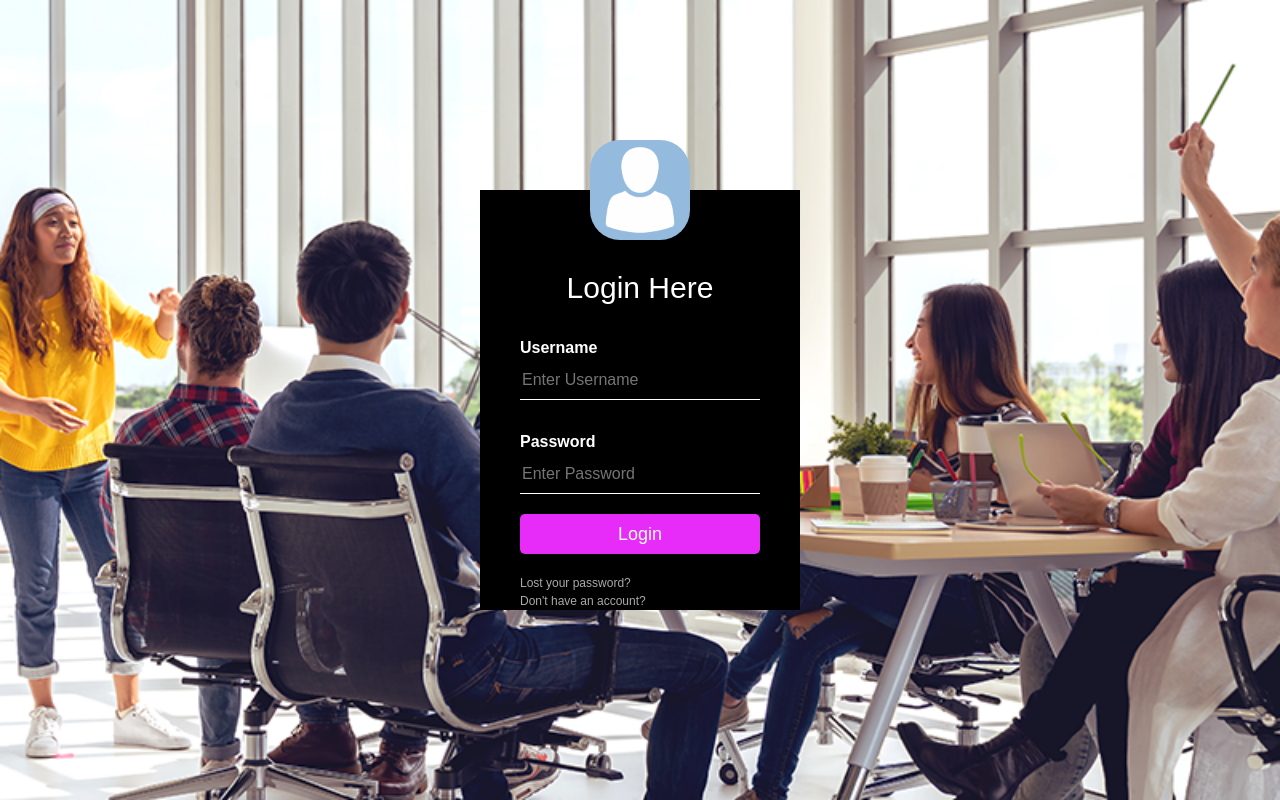
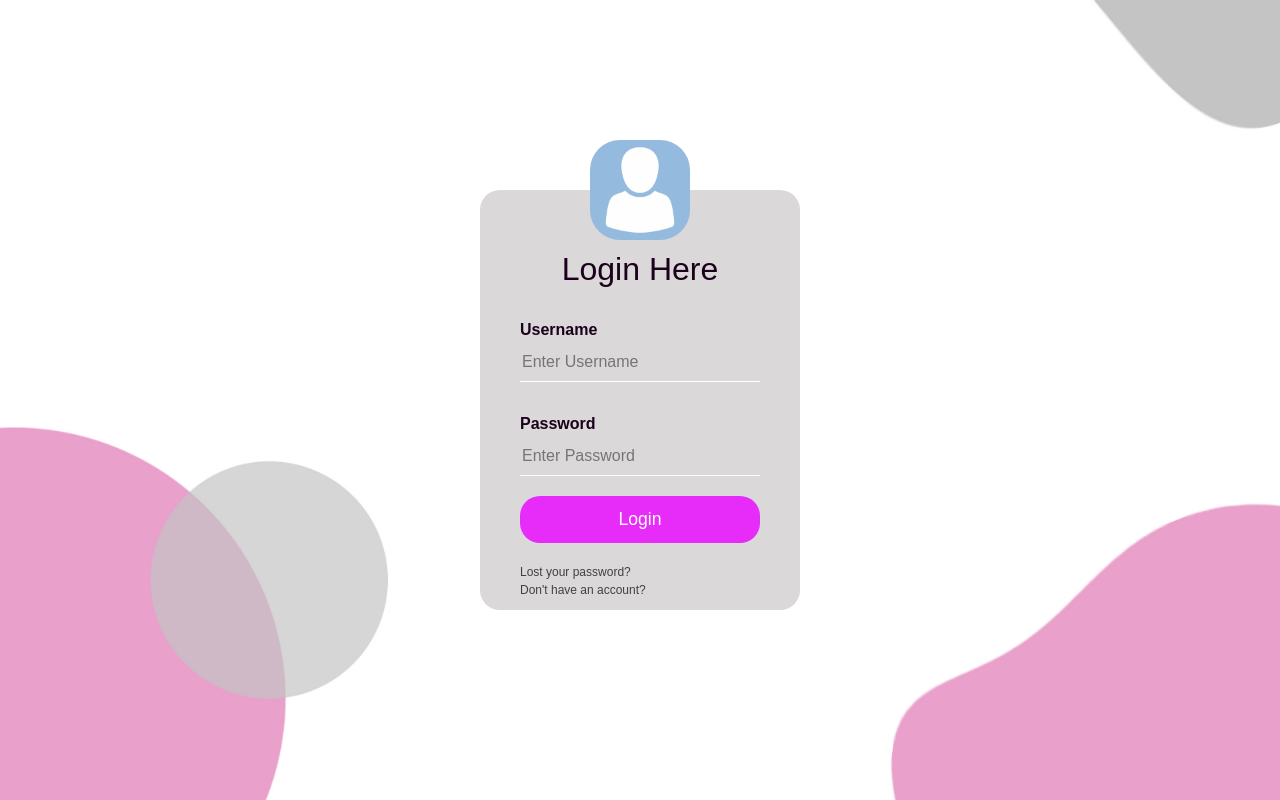
Before and after one commit to ochukoerewive/data_centric, a Flask app: page / in a window 1280 px wide. Run offline with Flask 2, Linux system fonts and the light colour scheme.

Commit message:
style.css.update

```diff
--- a/static/style.css
+++ b/static/style.css
@@ -1,8 +1,12 @@
 body{
     margin: 0;
     padding: 0;
-    background: url(/static/images/background1.png);
+    background: url(/static/images/login1.jpg);
+    background-repeat: no-repeat;
     background-size: cover;
+    display:flex;
+    justify-content: center;
+    align-items:center;
     background-position: center;
     font-family: sans-serif;
 }
@@ -10,14 +14,23 @@ body{
 .loginbox{
     width: 320px;
     height: 420px;
-    background: #000;
-    color:#fff;
+    background:rgb(218, 216, 216);
+    color:rgb(27, 1, 27);
     top: 50%;
     left: 50%;
+    border-radius: 20px;
     position: absolute;
     transform: translate(-50%, -50%);
     box-sizing: border-box;
-    padding: 80px 40px;
+    padding: 60px 40px;
+}
+.loginbox {
+    transition: 0.5s;
+}
+
+.loginbox:hover{
+    -webkit-box-shadow: 6px 5px 10px -2px rgba(0,0,0,0.69);
+    box-shadow: 6px 5px 10px -2px rgba(0,0,0,0.69);
 }
 
 .avatar{
@@ -33,7 +46,7 @@ h1{
     margin: 0;
     padding: 0 0 20px;
     text-align: center;
-    font-size: 30px;
+    font-size: 2rem;
 }
 
 .loginbox p{
@@ -61,28 +74,30 @@ h1{
     {
         border:none;
         outline:none;
-        height: 40px;
+        padding: 10px 15px;
         background: #e72bf8;
         color:rgb(255, 255, 255);
-        font-size:18px;
-        border-radius: 5px;
+        font-size:1.1rem;
+        border-radius: 20px;
     }
 
     .loginbox input[type="submit"]:hover
     {
         cursor: pointer;
-        background: #ffc107;
-        color: #000;
+        background: #570e38;
+        transform: scale(1.05);
+        color: rgb(255, 255, 255);
+        transition: 0.5s;
     }
 
     .loginbox a{
         text-decoration: none;
         font-size: 12px;
         line-height:2-px;
-        color:darkgrey;
-    }
+       color:rgb(65, 65, 65);
+        }
 
     .loginbox a:hover
     {
-        color: #ffc107;
-    }
+        color: #e72bf8;
+       }
--- a/templates/index.html
+++ b/templates/index.html
@@ -6,11 +6,11 @@ Home page
 <div class="loginbox">
     <img src="static/images/avatar.png" class="avatar" alt="">
     <h1>Login Here</h1>
-    <form>
+    <form class="boxform">
         <p>Username</p>
         <input type="text" name="" placeholder="Enter Username">
         <p>Password</p>
-        <input type="text" name="" placeholder="Enter Password">
+        <input type="password" name="" placeholder="Enter Password">
         <input type="submit" name="" value="Login">
         <a href="#"> Lost your password?</a><br>
         <a href="#">Don't have an account?</a>
```
Also changed, not shown: static/images/login1.jpg (added).
